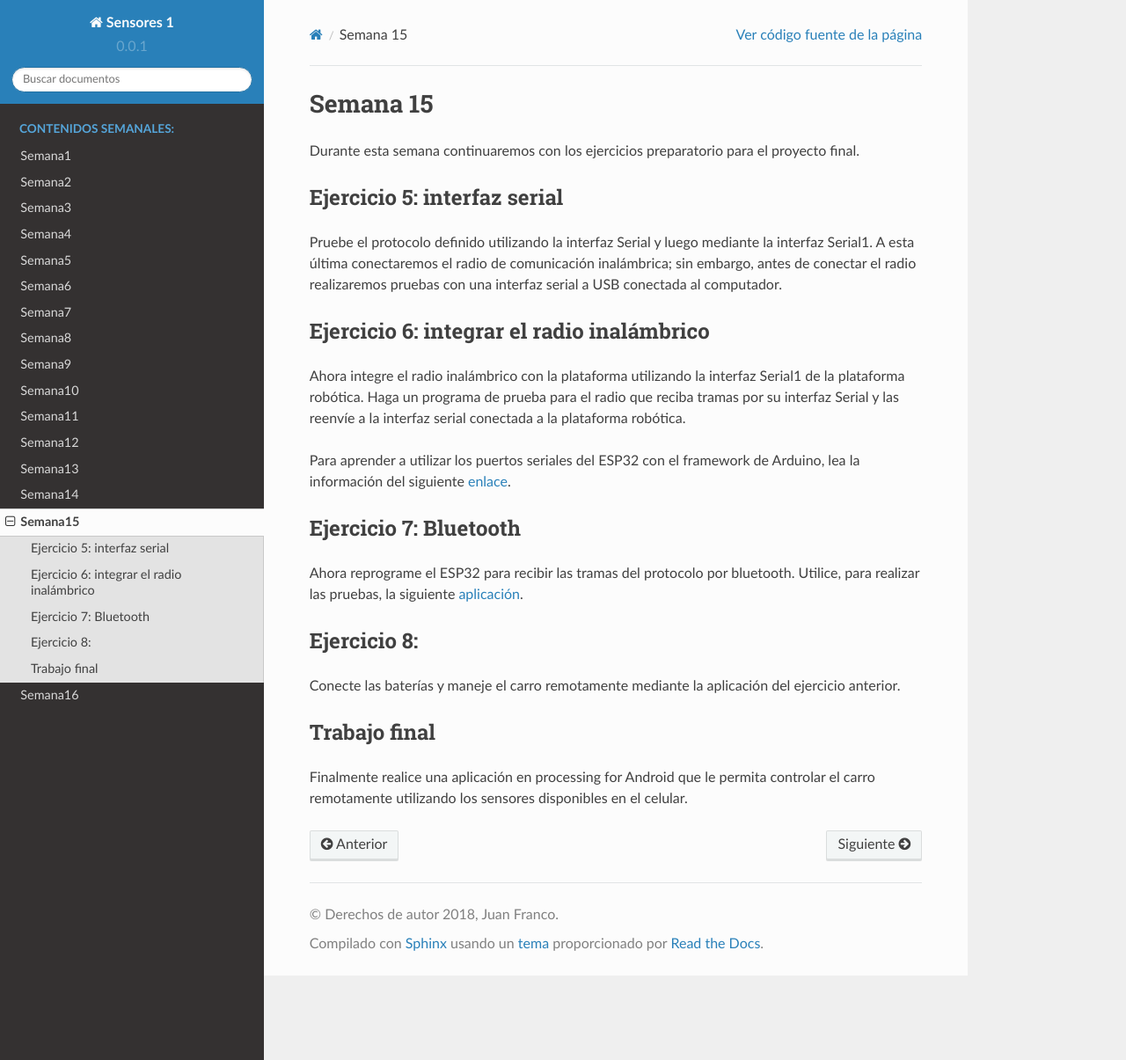
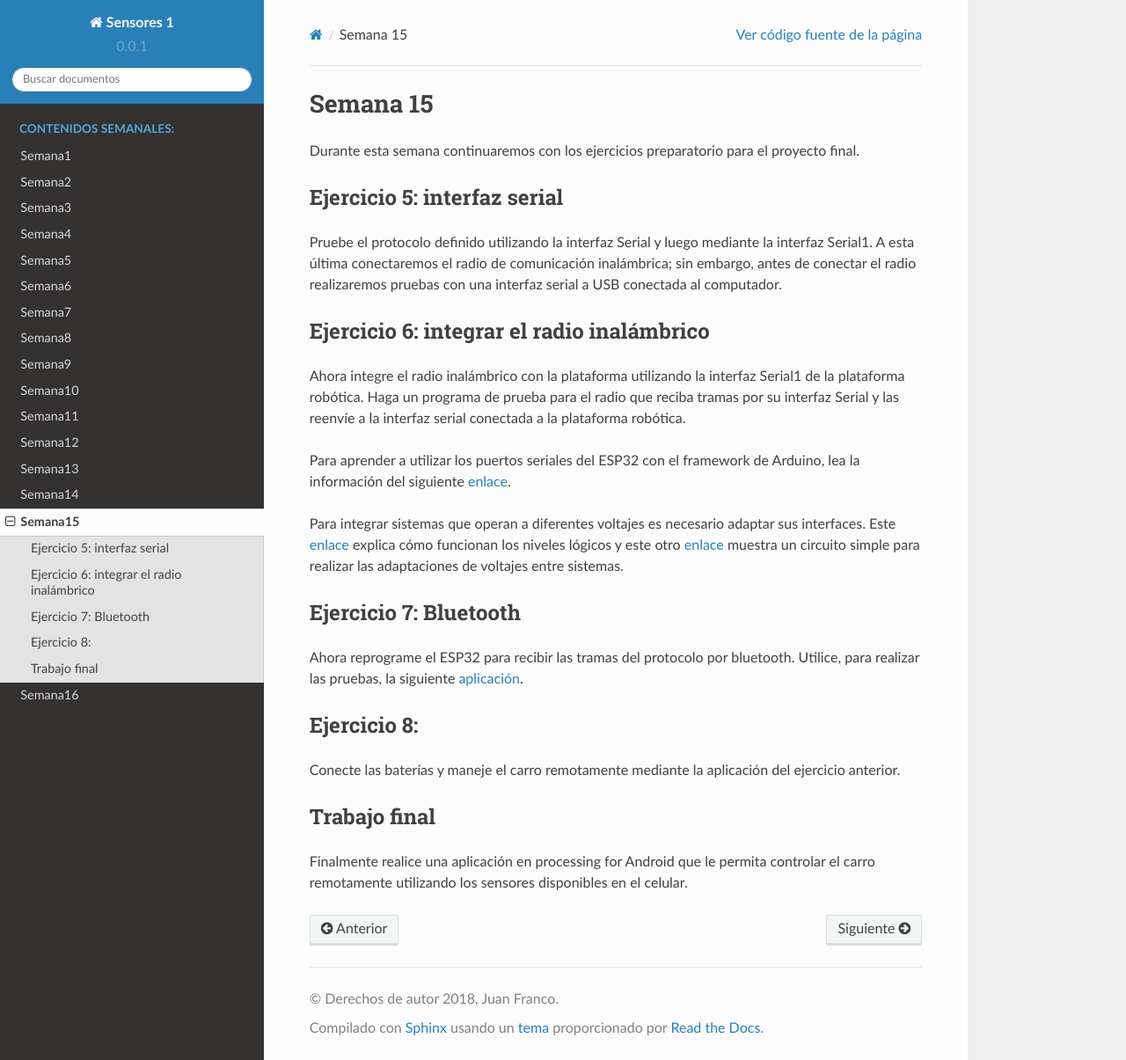
Before and after one commit to juanferfranco/sensores1, a Sphinx documentation site: the page built from docs/_semana15/semana15.rst, in a window 1280 px wide and 1205 px high. Shown: the whole window at 88% size. Built offline with Sphinx 7.4.7 and the Read the Docs theme 2.0.0, drawn with Linux system fonts in a browser that asks for light colours.

Commit message:
update week 15

```diff
--- a/docs/_semana15/semana15.rst
+++ b/docs/_semana15/semana15.rst
@@ -17,6 +17,10 @@ interfaz serial conectada a la plataforma robótica.
 Para aprender a utilizar los puertos seriales del ESP32 con el framework de Arduino, lea la información del siguiente
 `enlace <https://quadmeup.com/arduino-esp32-and-3-hardware-serial-ports/>`__.
 
+Para integrar sistemas que operan a diferentes voltajes es necesario adaptar sus interfaces. Este `enlace <https://learn.sparkfun.com/tutorials/logic-levels>`__
+explica cómo funcionan los niveles lógicos y este otro `enlace <https://learn.sparkfun.com/tutorials/bi-directional-logic-level-converter-hookup-guide>`__
+muestra un circuito simple para realizar las adaptaciones de voltajes entre sistemas.
+
 Ejercicio 7: Bluetooth
 -----------------------
 Ahora reprograme el ESP32 para recibir las tramas del protocolo por bluetooth. Utilice, para realizar las pruebas, la
```
